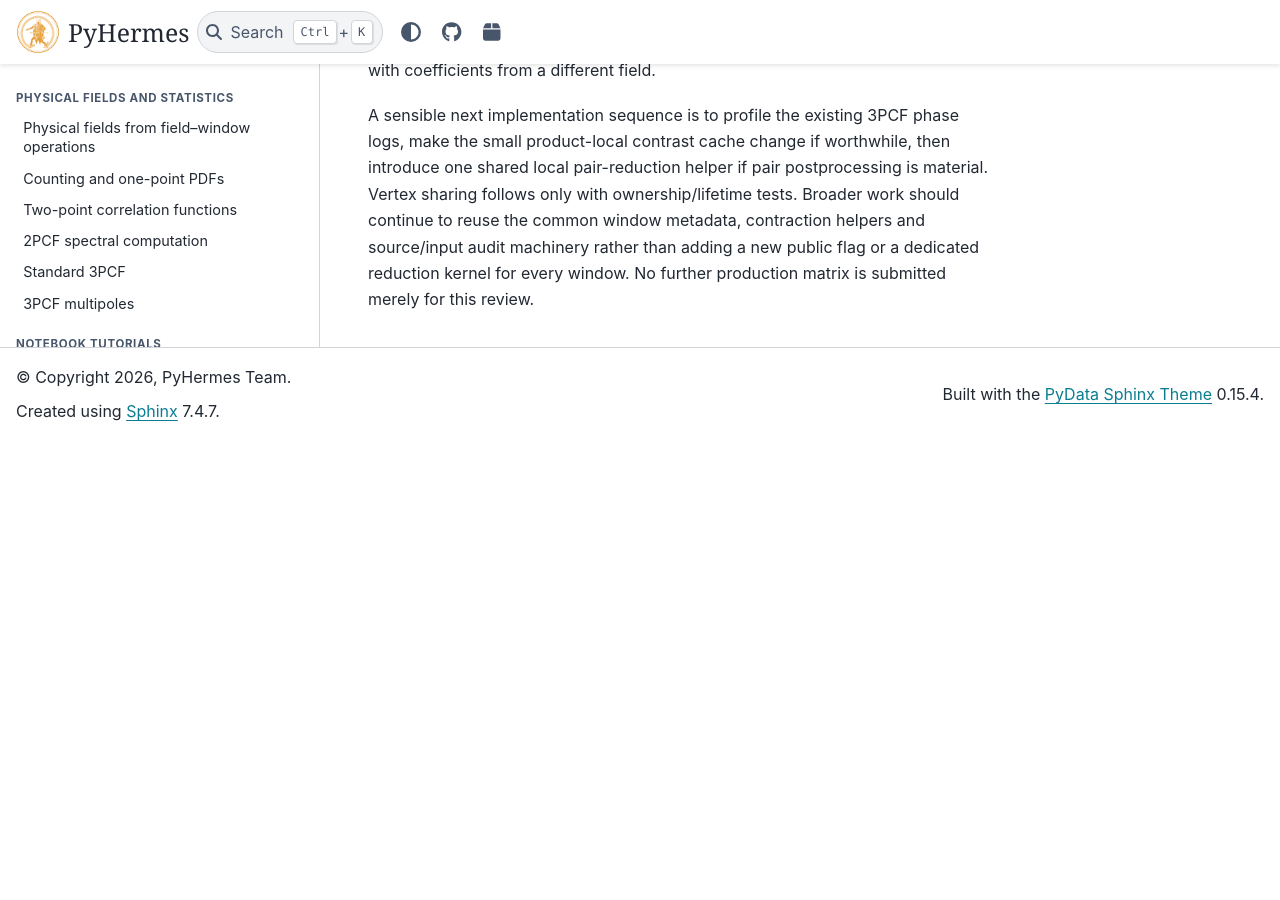
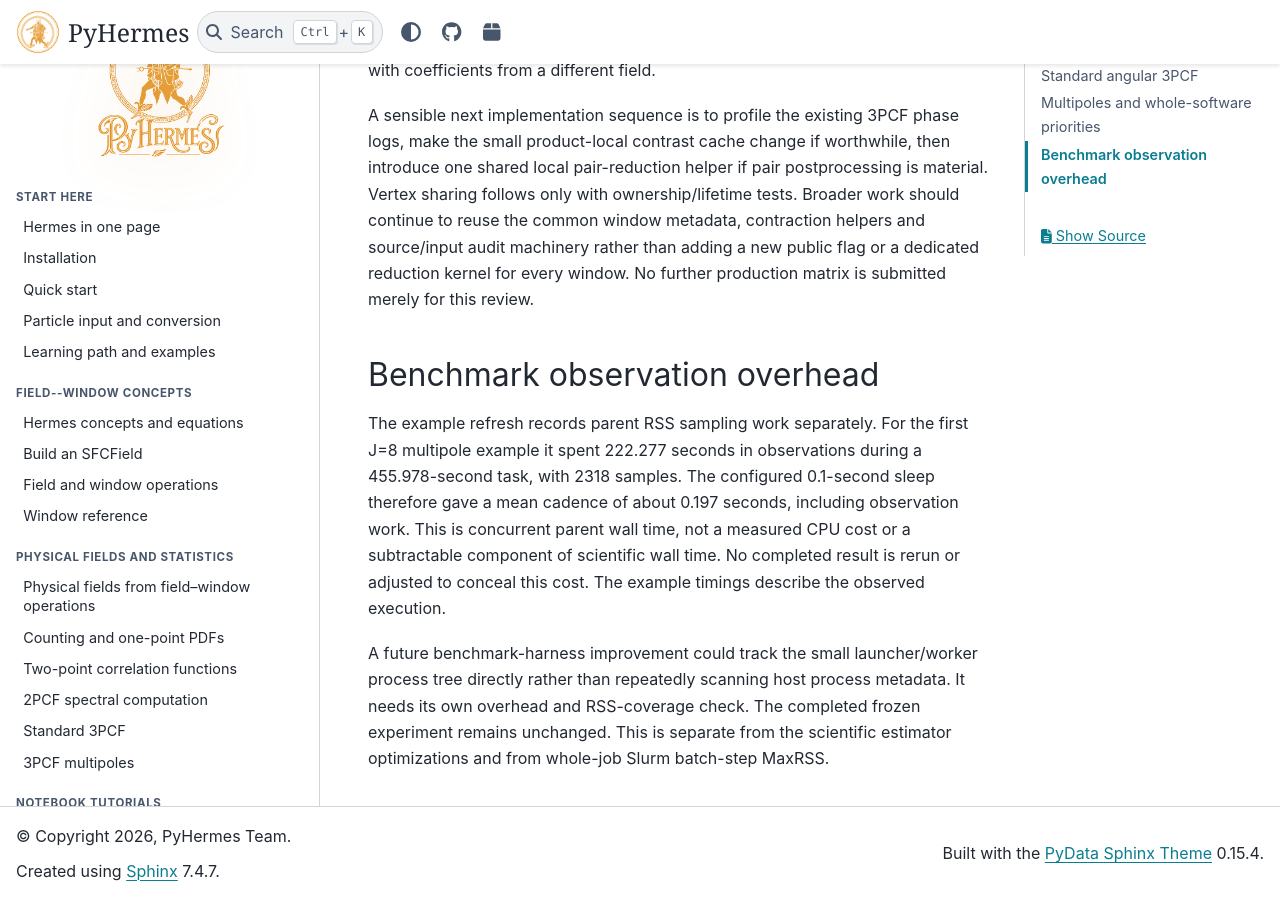
Before and after one commit to SYSUSPA-Projects/PyHermes, a Sphinx documentation site: the page built from docs/software_optimization_review_20261017.md, in a window 1280 px wide and 900 px high, scrolled down 2861 px. Built offline with Sphinx 7.4.7 and the PyData theme 0.15.4, drawn with Linux system fonts in a browser that asks for light colours; pages that are not in the unit, such as notebooks, are missing from menus; before the commit the page ends 3302 px from its top, so only the background shows below that.

Commit message:
Refresh verified Gamma examples and document timing boundaries

```diff
--- a/docs/software_optimization_review_20261017.md
+++ b/docs/software_optimization_review_20261017.md
@@ -29,3 +29,19 @@ The current CPU/GPU Gamma contraction retains signed overlap coefficients and se
 Input provenance is a scientific prerequisite for result reuse. The current local example fields have different hashes from the prior performance-test fields. The historical full-ring example output is byte-identical to the reference validated with the old benchmark field, so its roughly 3.25e-7 difference from the new example calculation must be separated from same-input implementation equivalence. Exact current-input CPU multipoles are therefore refreshed rather than populated with coefficients from a different field.
 
 A sensible next implementation sequence is to profile the existing 3PCF phase logs, make the small product-local contrast cache change if worthwhile, then introduce one shared local pair-reduction helper if pair postprocessing is material. Vertex sharing follows only with ownership/lifetime tests. Broader work should continue to reuse the common window metadata, contraction helpers and source/input audit machinery rather than adding a new public flag or a dedicated reduction kernel for every window. No further production matrix is submitted merely for this review.
+
+## Benchmark observation overhead
+
+The example refresh records parent RSS sampling work separately. For the first
+J=8 multipole example it spent 222.277 seconds in observations during a
+455.978-second task, with 2318 samples. The configured 0.1-second sleep therefore
+gave a mean cadence of about 0.197 seconds, including observation work. This
+is concurrent parent wall time, not a measured CPU cost or a subtractable
+component of scientific wall time. No completed result is rerun or adjusted
+to conceal this cost. The example timings describe the observed execution.
+
+A future benchmark-harness improvement could track the small launcher/worker
+process tree directly rather than repeatedly scanning host process metadata.
+It needs its own overhead and RSS-coverage check. The completed frozen
+experiment remains unchanged. This is separate from the scientific estimator
+optimizations and from whole-job Slurm batch-step MaxRSS.
```
Also changed, not shown: README.md (+3 -0 lines), docs/2pcf_window_strategies_results_20261017.md (+1 -1 lines), docs/examples_refresh_results_20261017.md (added, +53 -0 lines), docs/get_start/corr_2pcf/optimization.rst (+10 -0 lines), 1 other file.
